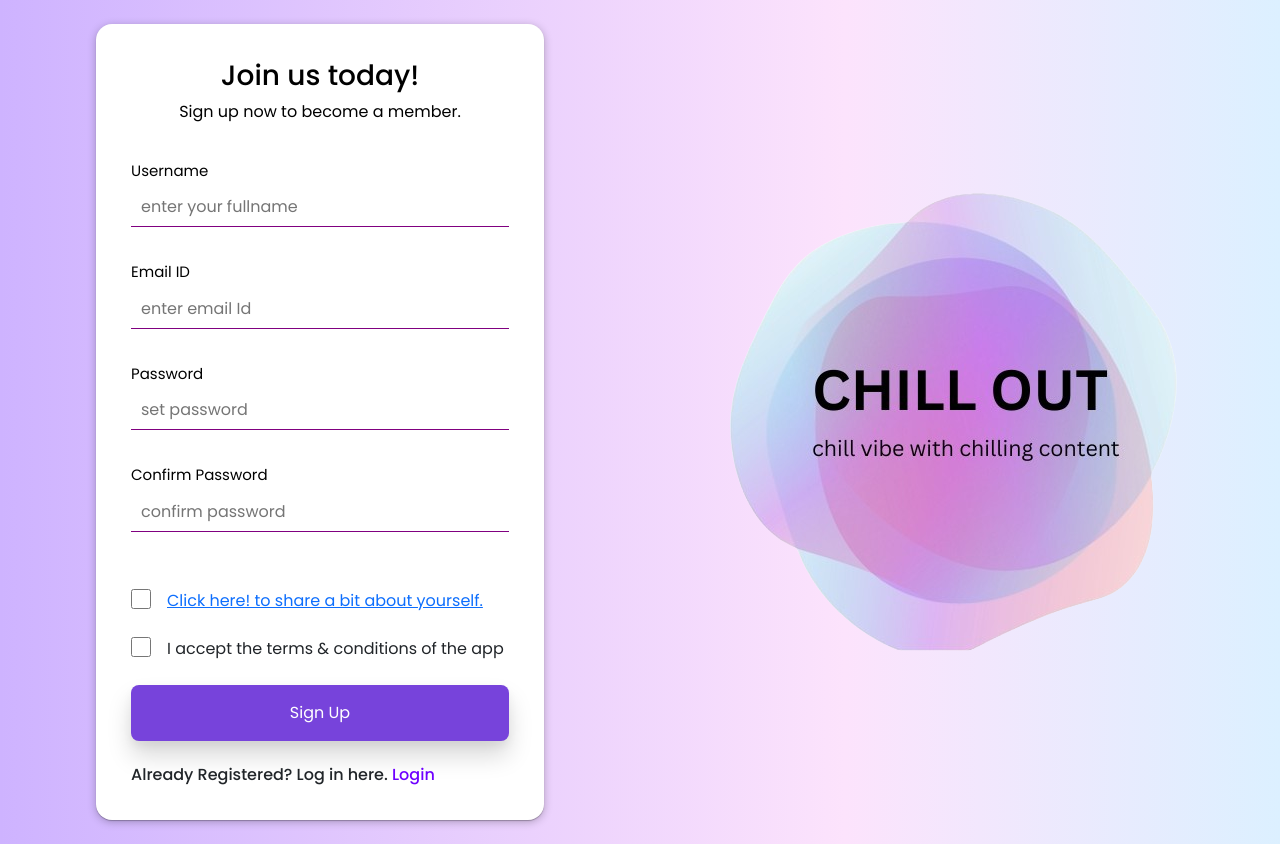
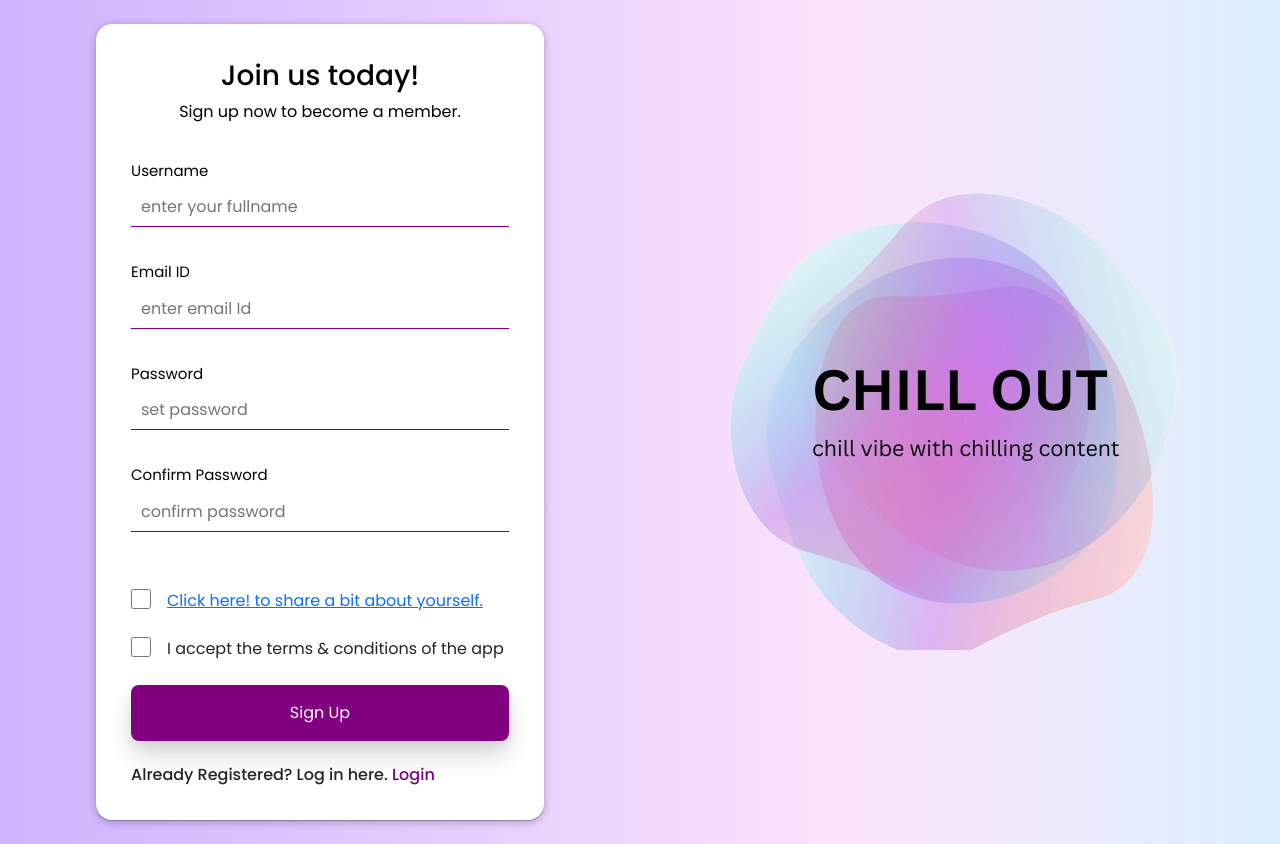
Before and after one commit to sirikisiva/Chillout_New, a React (Create React App) app in the folder Relaxapp/: page /SignupScreen in a window 1280 px wide. Built offline with nearby package versions, Linux system fonts and the light colour scheme.

Commit message:
sidebarMenuUpdated

```diff
--- a/Relaxapp/src/SideBar.css
+++ b/Relaxapp/src/SideBar.css
@@ -72,7 +72,7 @@
   color: white !important;
     border: none;
     border-radius: 8px;
-    background-color: #7743db;
+    background-color: #5f9fff;
     text-decoration: none;
   width: 10vw;
   height: 40px;
--- a/Relaxapp/src/forgotpassword.css
+++ b/Relaxapp/src/forgotpassword.css
@@ -59,7 +59,7 @@
   border: none;
   border-width: 1px 1px;
   border-radius: 8px;
-  background-color: #7743db;;
+  background-color: var(--purple);
   box-shadow: rgba(0, 0, 0, 0.15) 0px 15px 25px,
     rgba(0, 0, 0, 0.05) 0px 5px 10px;
   color: white;
--- a/Relaxapp/src/index.css
+++ b/Relaxapp/src/index.css
@@ -21,7 +21,7 @@ code {
   --blue-gradient: linear-gradient(97.05deg, #4066ff 3.76%, #2949c6 100%);
   --orange-gradient: linear-gradient(270deg, #ffb978 0%, #ff922d 100%);
   --blue: #4066ff;
-  --purple:#6f00ff;
+  --purple:purple;
   --lightBlue: #eeeeff;
   --shadow: 0px 23px 21px -8px rgba(136, 160, 255, 0.25);
 }
--- a/Relaxapp/src/loginscreen.css
+++ b/Relaxapp/src/loginscreen.css
@@ -14,7 +14,7 @@
   padding-top: 10px;
 }
 .regBtn {
-  color: #6f00ff;
+  color: var(--purple);
   cursor: pointer;
 }
 .loginScreen {
@@ -132,7 +132,7 @@
   color: white;
   border: none;
   border-radius: 8px;
-  background-color: #7743db;
+  background-color: var(--purple);
   box-shadow: rgba(0, 0, 0, 0.15) 0px 15px 25px,
     rgba(0, 0, 0, 0.05) 0px 5px 10px;
 }
--- a/Relaxapp/src/newPassword.css
+++ b/Relaxapp/src/newPassword.css
@@ -48,7 +48,7 @@
     border: none;
     border-width: 1px 1px;
     border-radius: 8px;
-    background-color: #7743db;
+    background-color: var(--purple);
     box-shadow: rgba(0, 0, 0, 0.15) 0px 15px 25px,
       rgba(0, 0, 0, 0.05) 0px 5px 10px;
   }
```
